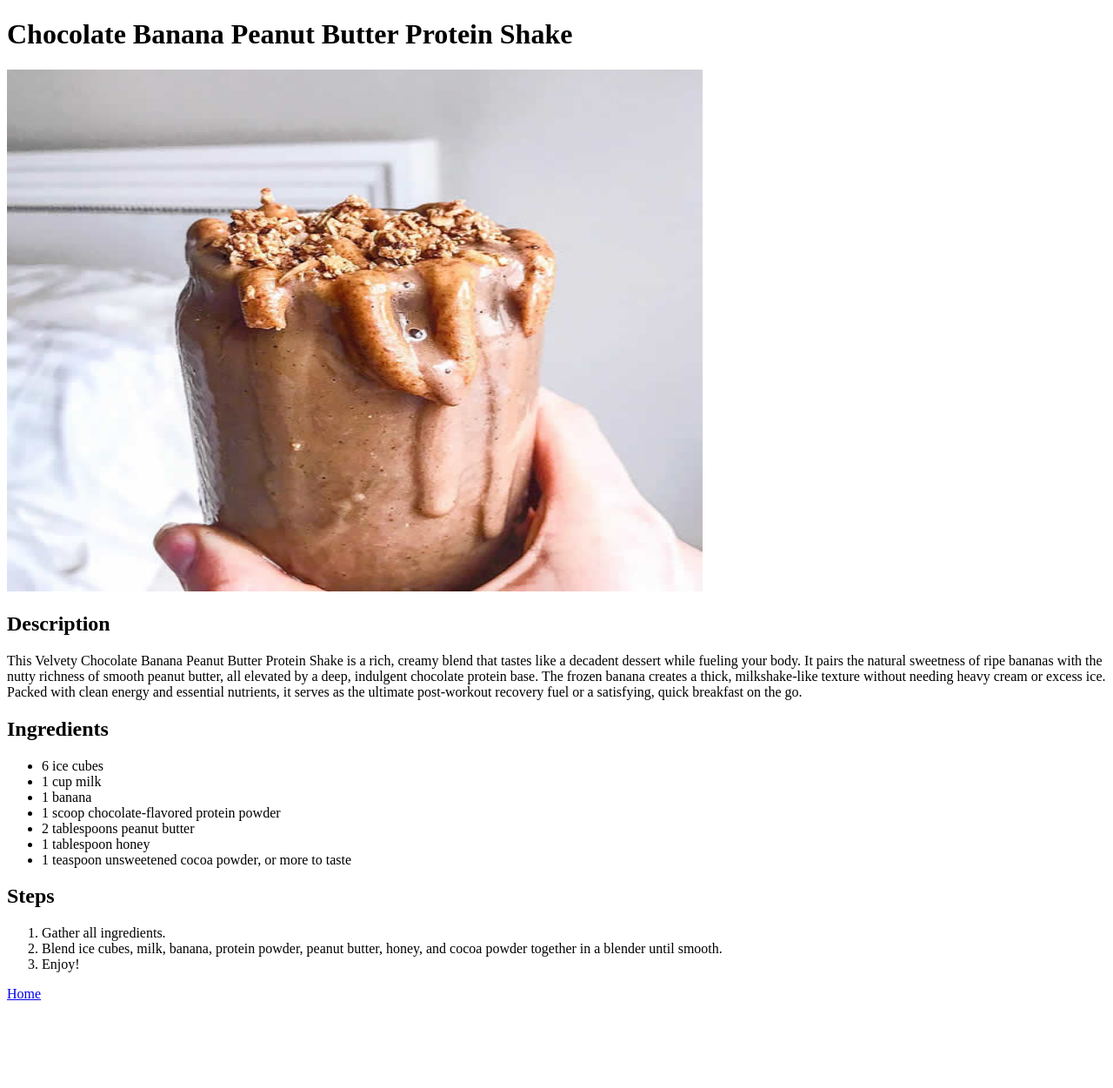
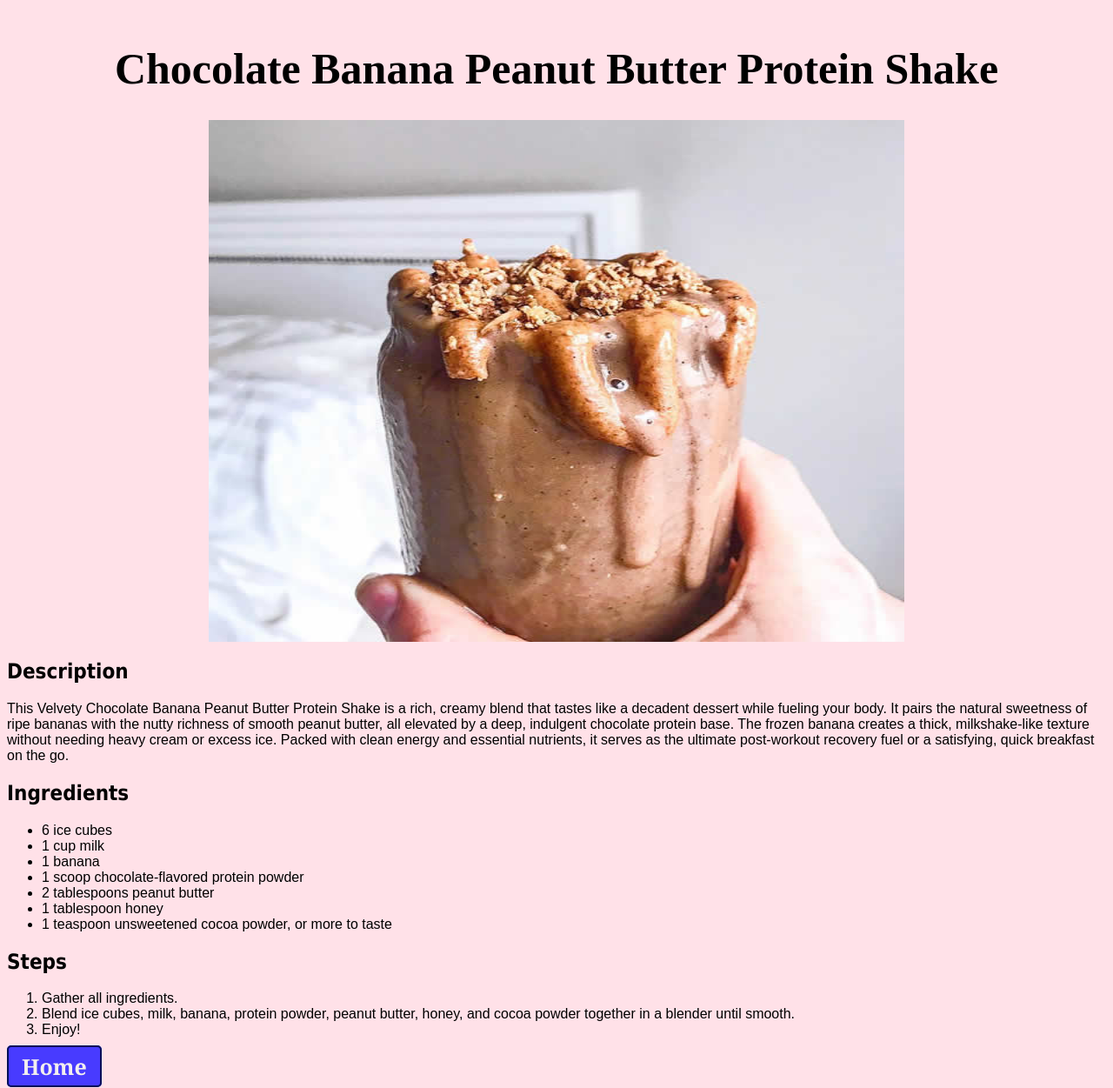
Before and after one commit to pkIbtihaj/odin-recipes, a plain HTML site: page recipes/chocobananaproteinshake.html in a window 1280 px wide. Shown: the whole page at 87% size. Before the commit the page ends 1160 px from the top, so only its background shows below. Drawn offline with Linux system fonts and the light colour scheme.

Commit message:
Add basic CSS

```diff
--- a/recipes/chocobananaproteinshake.html
+++ b/recipes/chocobananaproteinshake.html
@@ -5,15 +5,16 @@
     <meta charset="UTF-8">
     <meta name="viewport" content="width=device-width, initial-scale=1.0">
     <title>Chocolate Banana Peanut Butter Protein Shake | Odin Recipes</title>
+    <link rel="stylesheet" href="../style.css">
 </head>
 
 <body>
-    <h1>Chocolate Banana Peanut Butter Protein Shake</h1>
+    <h1 class="title">Chocolate Banana Peanut Butter Protein Shake</h1>
     <img src="./images/chocobananaproteinshake.jpg" width="800" height="600" alt="Chocolate Banana Peanut Butter Protein Shake">
-    <h2>Description</h2>
+    <h2 class="description">Description</h2>
     <p>This Velvety Chocolate Banana Peanut Butter Protein Shake is a rich, creamy blend that tastes like a decadent dessert while fueling your body. It pairs the natural sweetness of ripe bananas with the nutty richness of smooth peanut butter, all elevated by a deep, indulgent chocolate protein base. The frozen banana creates a thick, milkshake-like texture without needing heavy cream or excess ice. Packed with clean energy and essential nutrients, it serves as the ultimate post-workout recovery fuel or a satisfying, quick breakfast on the go.</p>
 
-    <h2>Ingredients</h2>
+    <h2 class="ingredients">Ingredients</h2>
     <ul>
         <li>6 ice cubes</li>
         <li>1 cup milk</li>
@@ -24,13 +25,13 @@
         <li>1 teaspoon unsweetened cocoa powder, or more to taste</li>
     </ul>
 
-    <h2>Steps</h2>
+    <h2 class="steps">Steps</h2>
     <ol>
         <li>Gather all ingredients.</li>
         <li>Blend ice cubes, milk, banana, protein powder, peanut butter, honey, and cocoa powder together in a blender until smooth.</li>
         <li>Enjoy!</li>
     </ol>
-    <a href="../index.html">Home</a>
+    <a href="../index.html" class="navLink">Home</a>
 </body>
 
 </html>
--- /dev/null
+++ b/style.css
@@ -0,0 +1,69 @@
+* {
+    box-sizing:border-box;
+}
+
+body {
+    background-color: rgb(255, 225, 232);
+    font-family:Arial, Helvetica, sans-serif;
+}
+
+.title{
+    margin: 50px auto 30px auto;
+    text-align:center;
+    font-size: 50px;
+    color:rgb(0, 0, 0);
+    font-family:"Times New Roman", Times, serif;
+}
+
+.description,
+.ingredients,
+.steps{
+    font-family:Tahoma, Verdana, sans-serif;
+}
+
+img{
+    display:flex;
+    margin-left:auto;
+    margin-right:auto;
+}
+
+img:hover{
+    opacity:0.8;
+}
+
+.navItem {
+    list-style-type:none;
+    display:inline-flex;
+
+}
+.navBar{
+    padding:inherit;
+    margin: inherit;
+    margin-left:0px;
+    margin-right:0px;
+    text-align:center;
+}
+
+.navLink{
+    color:rgb(243, 239, 239);
+    font-size:25px;
+    background-color:rgb(72, 59, 255);
+    border:2px solid rgb(2, 15, 88);
+    border-radius:5px;
+    font-weight:700;
+    text-decoration:none;
+    padding:5px 15px;
+    font-family:Georgia, serif;
+}
+
+.navLink:hover{
+    background-color:rgb(255, 59, 59);
+    border-color:red;
+}
+
+.navLink:visited{
+    color:rgb(243, 239, 239);
+}
+.navLink:link {
+    color:rgb(243, 239, 239);
+}
```
Also changed, not shown: index.html (+6 -5 lines), recipes/burger.html (+6 -5 lines), recipes/pkchickenkarahi.html (+6 -5 lines).
